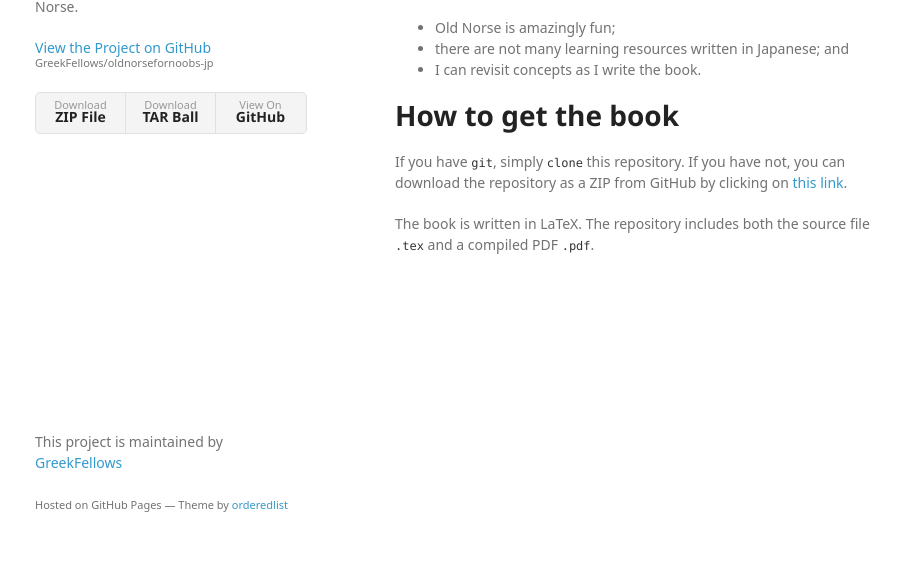
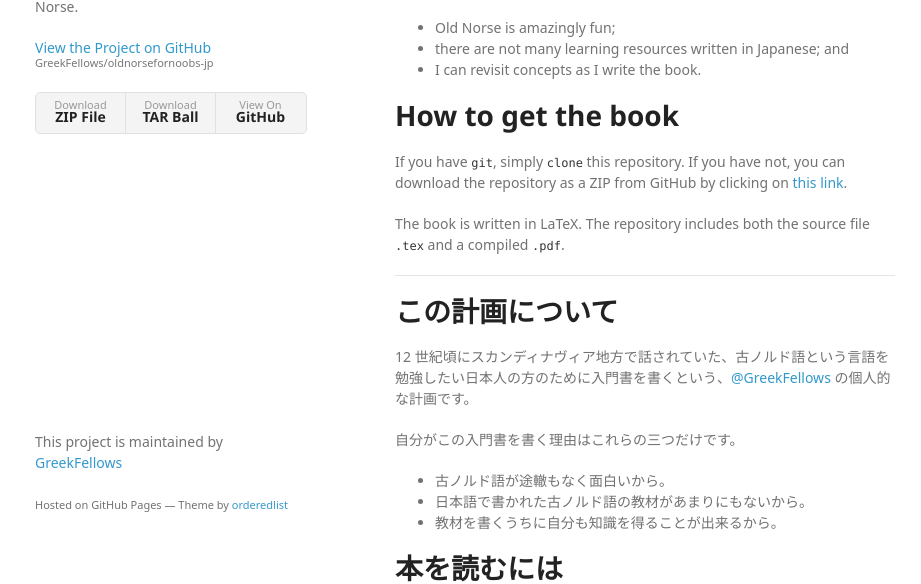
Before and after one commit to GreekFellows/oldnorsefornoobs-jp, a plain HTML site: page index.html in a window 1280 px wide. Shown: the part 216-800 px from the top of the page, without its empty margins (175-1096 px from the left). Drawn offline with Linux system fonts and the light colour scheme; a web font is replaced by a local one.

Commit message:
Create gh-pages branch via GitHub

```diff
--- a/index.html
+++ b/index.html
@@ -46,7 +46,29 @@
 
 <p>If you have <code>git</code>, simply <code>clone</code> this repository. If you have not, you can download the repository as a ZIP from GitHub by clicking on <a href="https://github.com/GreekFellows/oldnorsefornoobs-jp/archive/master.zip">this link</a>.</p>
 
-<p>The book is written in LaTeX. The repository includes both the source file <code>.tex</code> and a compiled PDF <code>.pdf</code>.</p>
+<p>The book is written in LaTeX. The repository includes both the source file <code>.tex</code> and a compiled <code>.pdf</code>.</p>
+
+<hr>
+
+<h1>
+<a id="この計画について" class="anchor" href="#%E3%81%93%E3%81%AE%E8%A8%88%E7%94%BB%E3%81%AB%E3%81%A4%E3%81%84%E3%81%A6" aria-hidden="true"><span aria-hidden="true" class="octicon octicon-link"></span></a>この計画について</h1>
+
+<p>12 世紀頃にスカンディナヴィア地方で話されていた、古ノルド語という言語を勉強したい日本人の方のために入門書を書くという、<a href="https://twitter.com/GreekFellows">@GreekFellows</a> の個人的な計画です。</p>
+
+<p>自分がこの入門書を書く理由はこれらの三つだけです。</p>
+
+<ul>
+<li>古ノルド語が途轍もなく面白いから。</li>
+<li>日本語で書かれた古ノルド語の教材があまりにもないから。</li>
+<li>教材を書くうちに自分も知識を得ることが出来るから。</li>
+</ul>
+
+<h1>
+<a id="本を読むには" class="anchor" href="#%E6%9C%AC%E3%82%92%E8%AA%AD%E3%82%80%E3%81%AB%E3%81%AF" aria-hidden="true"><span aria-hidden="true" class="octicon octicon-link"></span></a>本を読むには</h1>
+
+<p><code>git</code> があれば、このレポジトリを <code>clone</code> してください。<code>git</code> がないのなら、このレポジトリを ZIP ファイルとして<a href="https://github.com/GreekFellows/oldnorsefornoobs-jp/archive/master.zip">こちらのリンク</a>からダウンロード出来ます。</p>
+
+<p>この本は LaTeX で書かれています。レポジトリには、ソースである <code>.tex</code> ファイルとコンパイル済みの <code>.pdf</code> が両方用意されています。</p>
       </section>
       <footer>
         <p>This project is maintained by <a href="https://github.com/GreekFellows">GreekFellows</a></p>
```
Also changed, not shown: params.json (+1 -1 lines).
